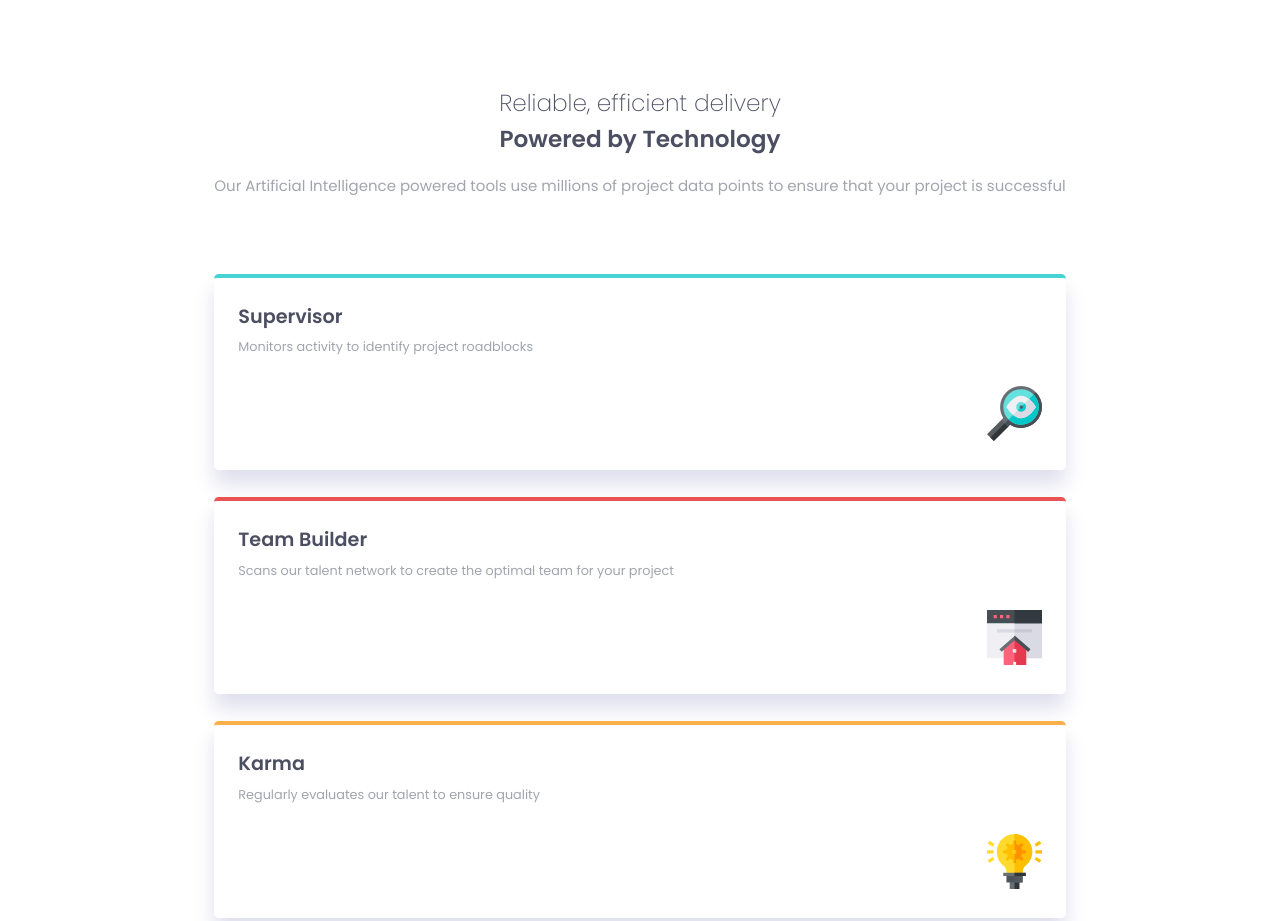
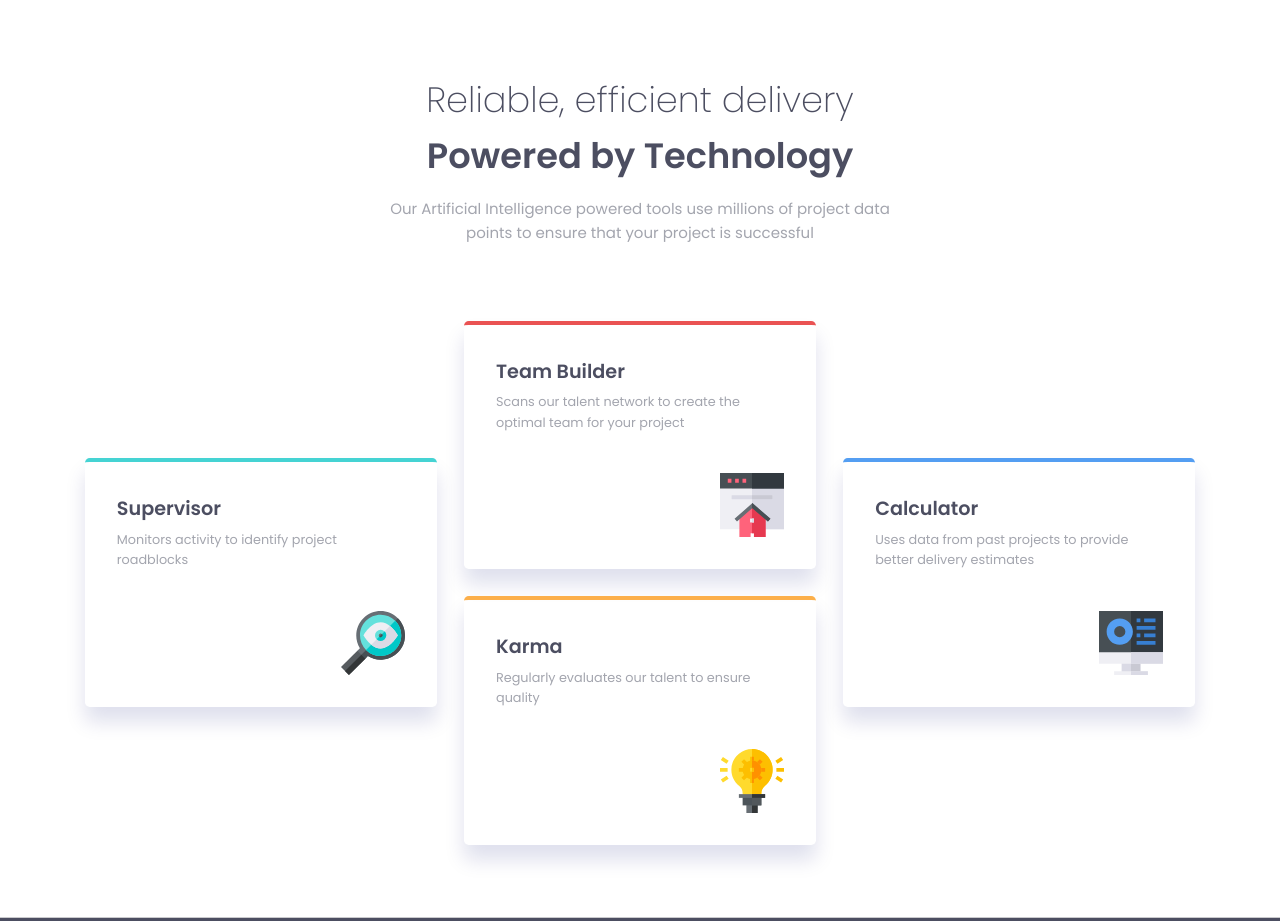
Before and after one commit to MariusHor/Four-card-feature-section, a plain HTML site: page index.html in a window 1280 px wide. Shown: the top 921 px of the page. Drawn offline with Linux system fonts and the light colour scheme; files whose address does not match are found by name.

Commit message:
finished the desktop version of the project

```diff
--- a/css/style.css
+++ b/css/style.css
@@ -121,7 +121,7 @@ body {
 
 .main {
     max-width: 90rem;
-    padding: 5.4rem 2rem;
+    padding: 5.2rem 2rem;
 }
 
 .footer {
@@ -174,6 +174,7 @@ body {
 \*-----------------------------------*/
 
 .header {
+    margin: 0 auto;
     text-align: center;
     margin-bottom: 4.7rem;
 }
@@ -182,7 +183,6 @@ body {
     color: var(--clr-dark-blue);
     font-weight: var(--fw-200);
     font-size: 1.45rem;
-    line-height: 1.5;
 }
 
 .header__sub-heading {
@@ -193,6 +193,7 @@ body {
 
 .cards {
     display: grid;
+    justify-content: center;
     gap: 1.7rem;
 }
 
@@ -202,6 +203,7 @@ body {
     padding: 1.5rem;
     display: flex;
     flex-direction: column;
+    max-width: 22rem;
 }
 
 .card--cyan {
@@ -237,3 +239,56 @@ body {
     align-self: flex-end;
     margin-bottom: 0.3rem;
 }
+
+
+/*-----------------------------------*\
+ * #MEDIA QUERIES
+\*-----------------------------------*/
+
+@media only screen and (min-width: 48em) {
+    .main {
+        padding: 4.5rem 2rem;
+    }
+
+    .header {
+        max-width: 32rem;
+    }
+
+    .header__main,
+    .header__sub-heading {
+        font-size: 2.2rem;
+    }
+
+    .header__sub-heading {
+        margin-bottom: 0.8rem;
+    }
+
+    .cards {
+        grid-template-columns: repeat(3, 1fr);
+        grid-template-rows: repeat(2, 1fr);
+    }
+
+    .card {
+        padding: 2rem;
+    }
+
+    .card--cyan {
+        grid-row: span 2;
+        align-self: center;
+    }
+
+    .card--blue {
+        grid-area: 1 / 3 / 3 / 4;
+        align-self: center;
+    }
+
+    .card__info {
+        margin-right: 1rem;
+        margin-bottom: 2.5rem;
+    }
+
+    .card__img {
+        max-width: 64px;
+        margin-bottom: 0;
+    }
+}
```
Also changed, not shown: index.html (+9 -1 lines).
